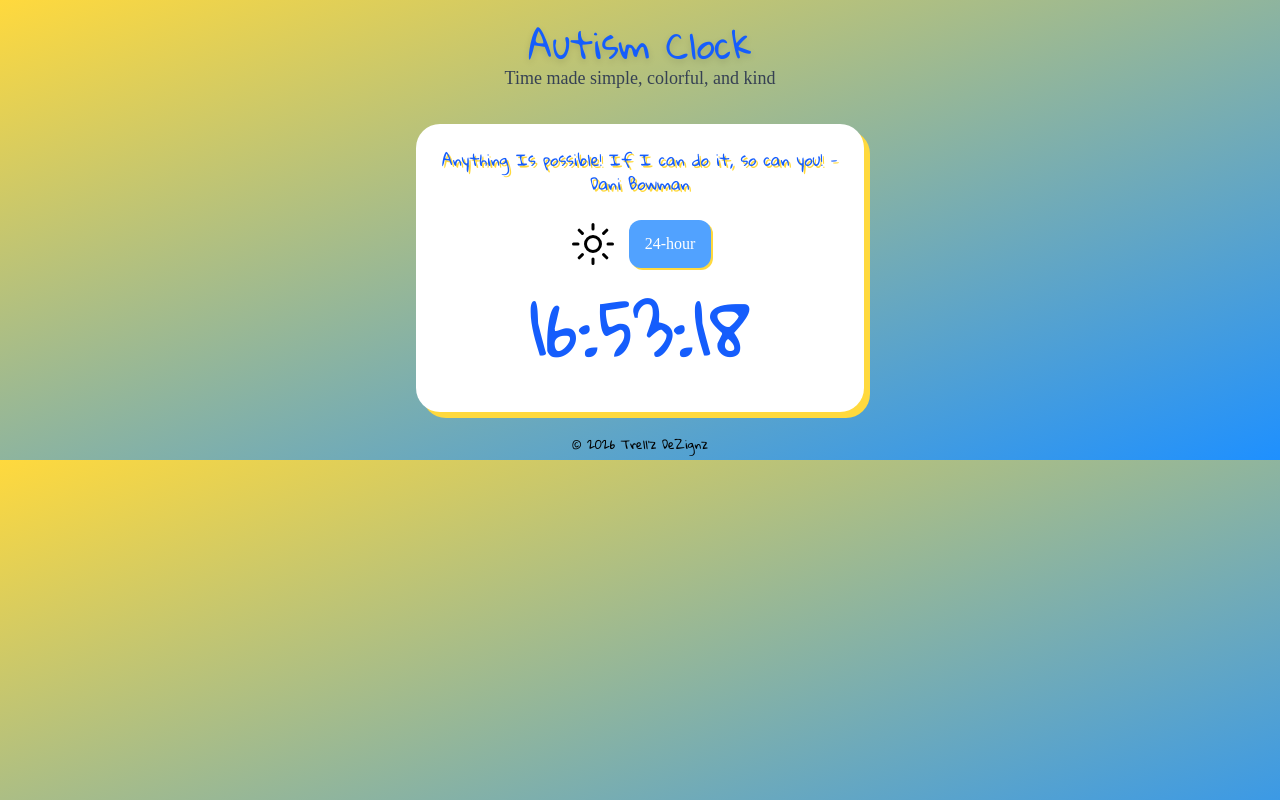
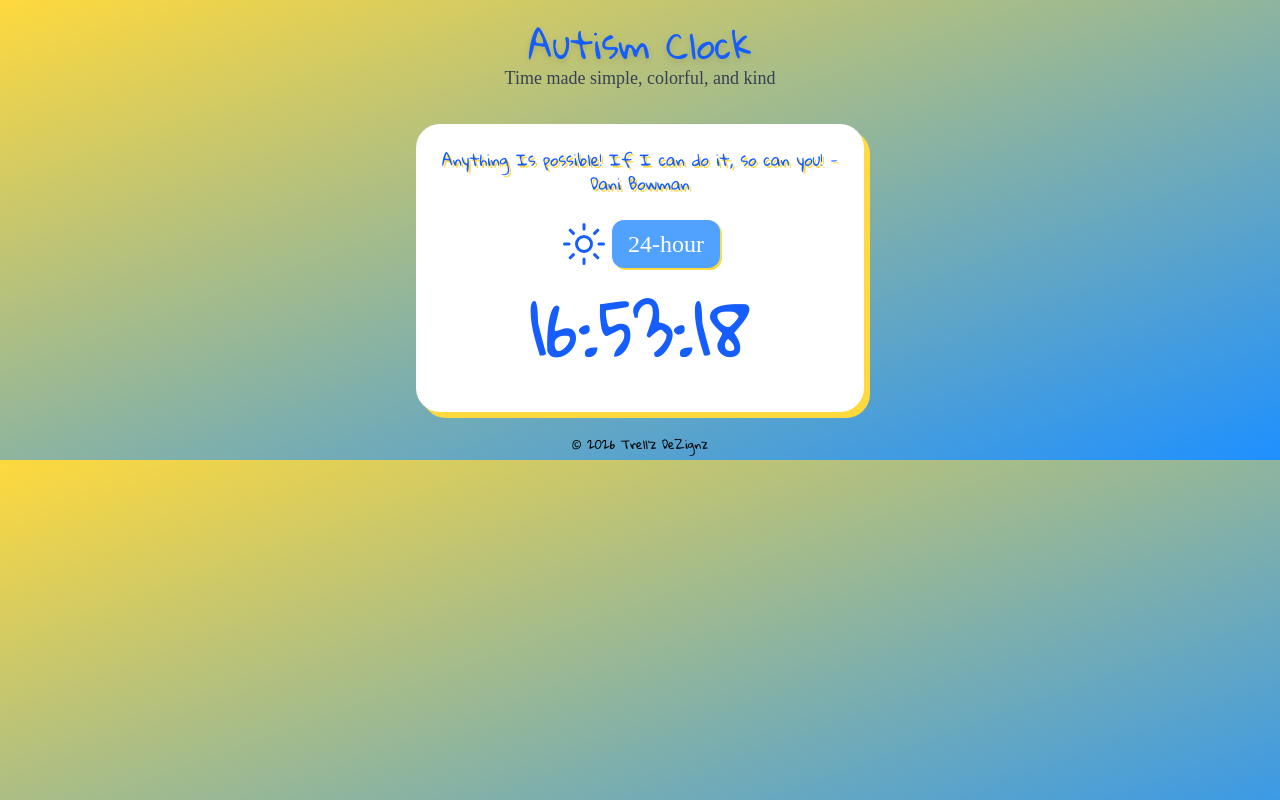
Before and after one commit to CartrellSmith/autism-digital-timekeeper, a plain HTML site: page index.html in a window 1280 px wide. Drawn offline with nearby package versions, Linux system fonts and the light colour scheme.

Commit message:
Fix Spacing

```diff
--- a/index.html
+++ b/index.html
@@ -30,22 +30,22 @@
             </p>
         </section>
 
-        <section class="flex justify-center gap-3 mb-6 mt-6">
+        <section class="flex justify-center mb-6 mt-6">
             <ion-icon
             id="modeIcon"
             name="sunny-outline"
-            class="w-12 h-12">
+            class="w-12 h-12 text-blue-600 mr-1">
             </ion-icon>
             <button
             id="hourModeBtn"
-            class="px-4 py-2 bg-blue-400 text-white rounded-xl font-[Caveat]
+            class="px-4 py-2 bg-blue-400 text-white text-2xl rounded-xl font-[Caveat]
             shadow-[2px_2px_0_#FFD93D] transition-all duration-300
             hover:-translate-y-1 hover:shadow-[5px_5px_0_#FFD93D]">
             </button>
             <ion-icon
             id="nightIcon"
             name="moon-outline"
-            class="w-12 h-12">
+            class="w-12 h-12 text-blue-600 ml-1">
             </ion-icon>
         </section>
 
```
